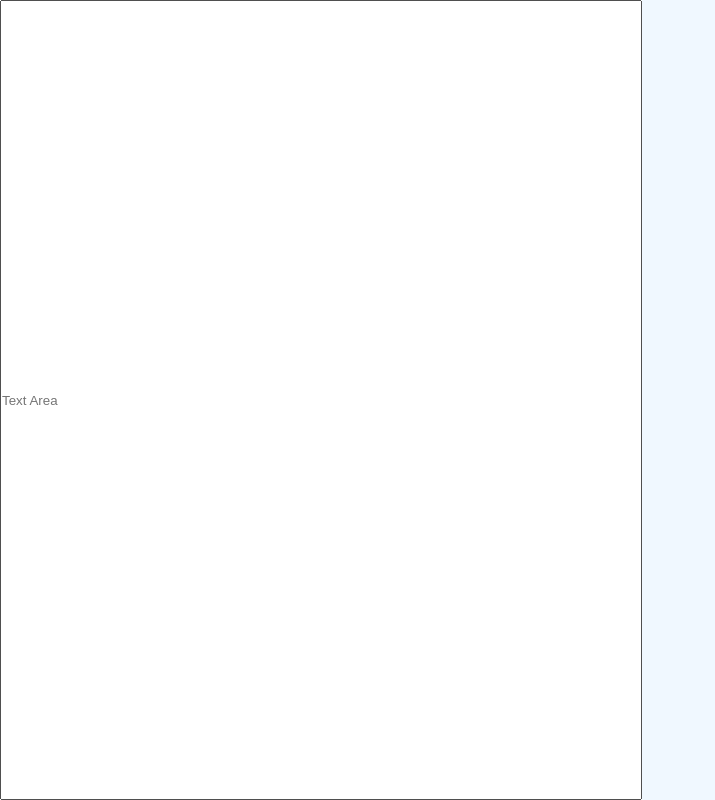
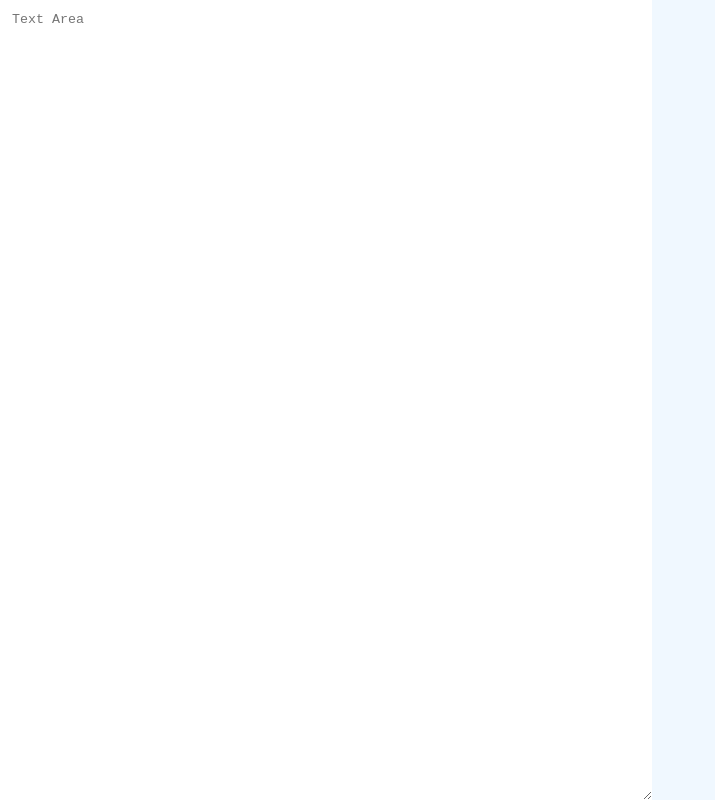
Before and after one commit to acciojob/markdown-warishshahbaz, a React app: page / in a window 1280 px wide. Shown: the whole page, without its empty margins (0-715 px from the left). Built offline with nearby package versions, Linux system fonts and the light colour scheme.

Commit message:
enhanced

```diff
--- a/src/components/App.js
+++ b/src/components/App.js
@@ -9,8 +9,7 @@ function App() {
   return (
     <div>
       <main className="app">
-        <input
-          type="textarea"
+        <textarea
           onChange={(e) => setInput(e.target.value)}
           className="textarea"
           placeholder="Text Area"
--- a/src/styles/App.css
+++ b/src/styles/App.css
@@ -21,6 +21,8 @@ button {
 }
 .textarea {
   width: 50%;
+  padding: 12px;
+  border: none;
 }
 .preview {
   width: 50%;
```
